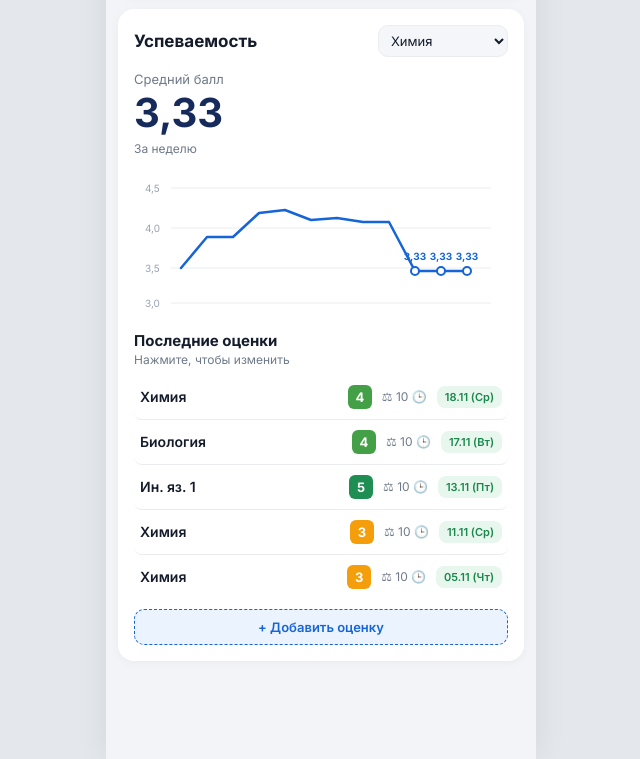
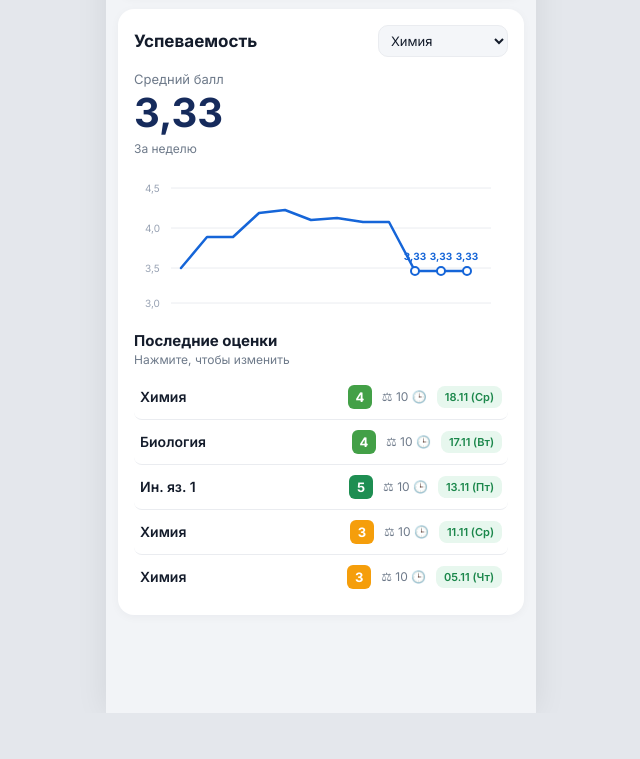
Before and after one commit to seminandrew41-collab/pro, a website: page index.html in a window 1280 px wide. Shown: the part 1924-2683 px from the top of the page, without its empty margins (319-959 px from the left). After the commit the page ends 2637 px from the top, so only its background shows below. Drawn offline with Linux system fonts and the light colour scheme.

Commit message:
Add files via upload

```diff
--- a/index.html
+++ b/index.html
@@ -1104,7 +1104,6 @@ cursor: pointer;
           <div class="section-title" style="font-size:15px">Последние оценки</div>
           <div style="font-size:12px;color:var(--text-secondary);margin:2px 0 8px">Нажмите, чтобы изменить</div>
           <div id="grades-list"></div>
-          <button class="add-grade-btn" onclick="openGradeModal(-1)">+ Добавить оценку</button>
         </div>
       </div>
 
```
